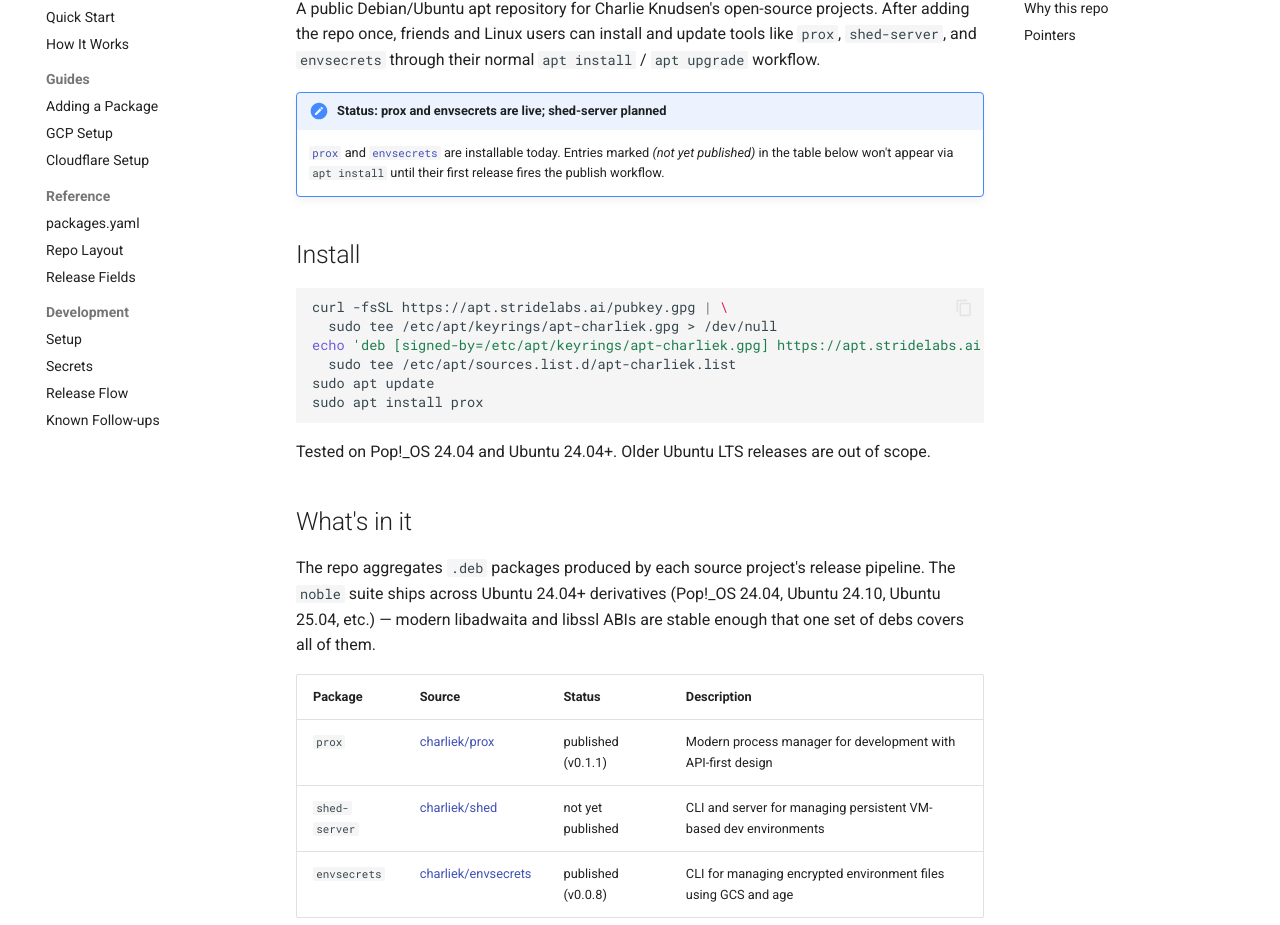
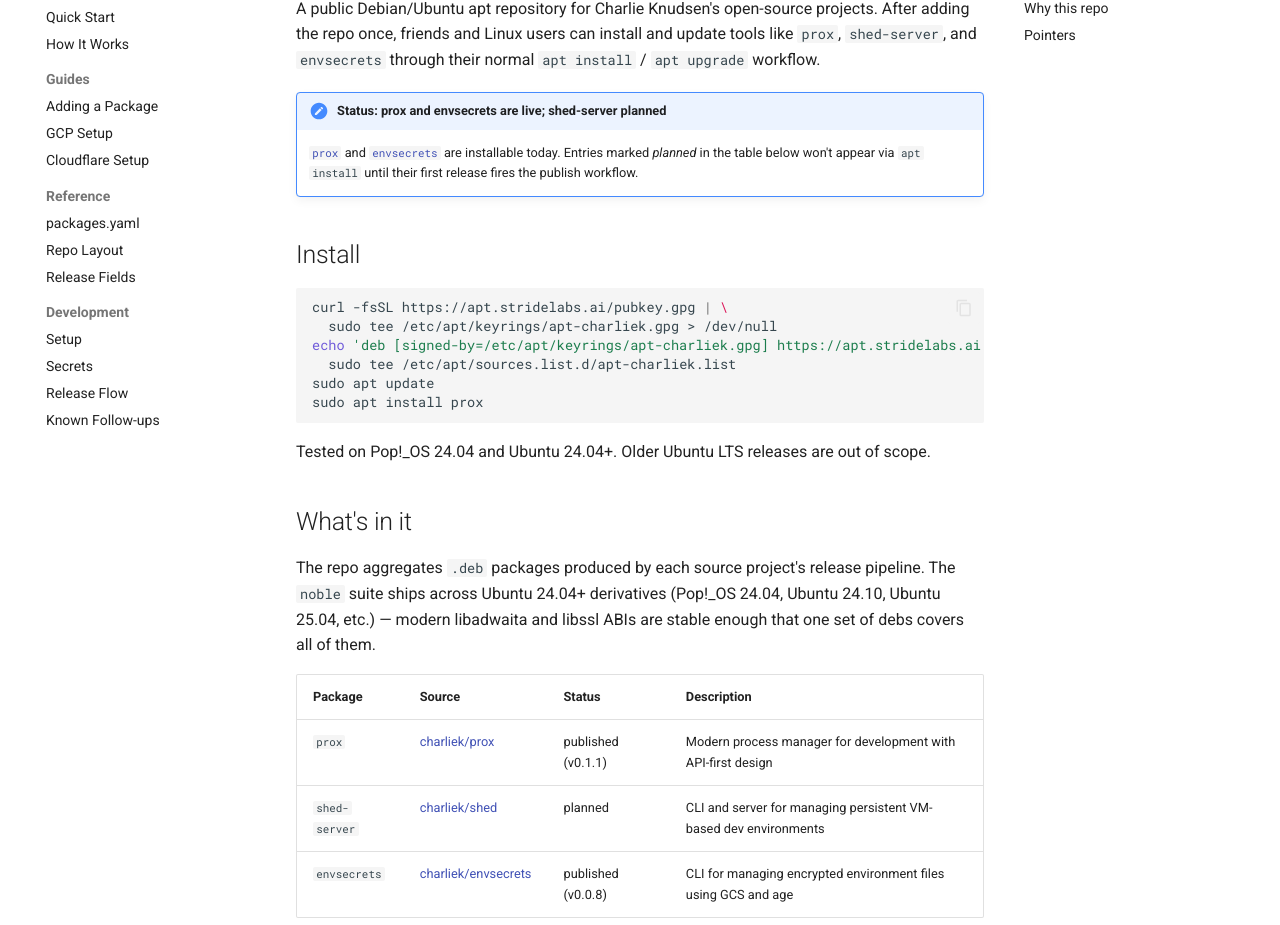
Before and after one commit to charliek/apt-charliek, an MkDocs documentation site: the page built from docs/index.md, in a window 1280 px wide and 1400 px high. Shown: the part 184-1109 px from the top of the window. Built offline with MkDocs 1.6.1 and Material for MkDocs 9.7.7, drawn with Linux system fonts in a browser that asks for light colours; comment, search, counter and statistics services are not loaded.

Commit message:
Align shed-server status terminology to 'planned'

```diff
--- a/docs/index.md
+++ b/docs/index.md
@@ -5,9 +5,9 @@ A public Debian/Ubuntu apt repository for Charlie Knudsen's open-source projects
 !!! note "Status: prox and envsecrets are live; shed-server planned"
     [`prox`](https://github.com/charliek/prox) and
     [`envsecrets`](https://github.com/charliek/envsecrets) are
-    installable today. Entries marked *(not yet published)* in the
-    table below won't appear via `apt install` until their first
-    release fires the publish workflow.
+    installable today. Entries marked *planned* in the table below
+    won't appear via `apt install` until their first release fires
+    the publish workflow.
 
 ## Install
 
@@ -29,7 +29,7 @@ The repo aggregates `.deb` packages produced by each source project's release pi
 | Package | Source | Status | Description |
 |---|---|---|---|
 | `prox` | [charliek/prox](https://github.com/charliek/prox) | published (v0.1.1) | Modern process manager for development with API-first design |
-| `shed-server` | [charliek/shed](https://github.com/charliek/shed) | not yet published | CLI and server for managing persistent VM-based dev environments |
+| `shed-server` | [charliek/shed](https://github.com/charliek/shed) | planned | CLI and server for managing persistent VM-based dev environments |
 | `envsecrets` | [charliek/envsecrets](https://github.com/charliek/envsecrets) | published (v0.0.8) | CLI for managing encrypted environment files using GCS and age |
 
 Packages are added to the repo by appending an entry to `packages.yaml`. See [Adding a Package](guides/adding-a-package.md).
```
